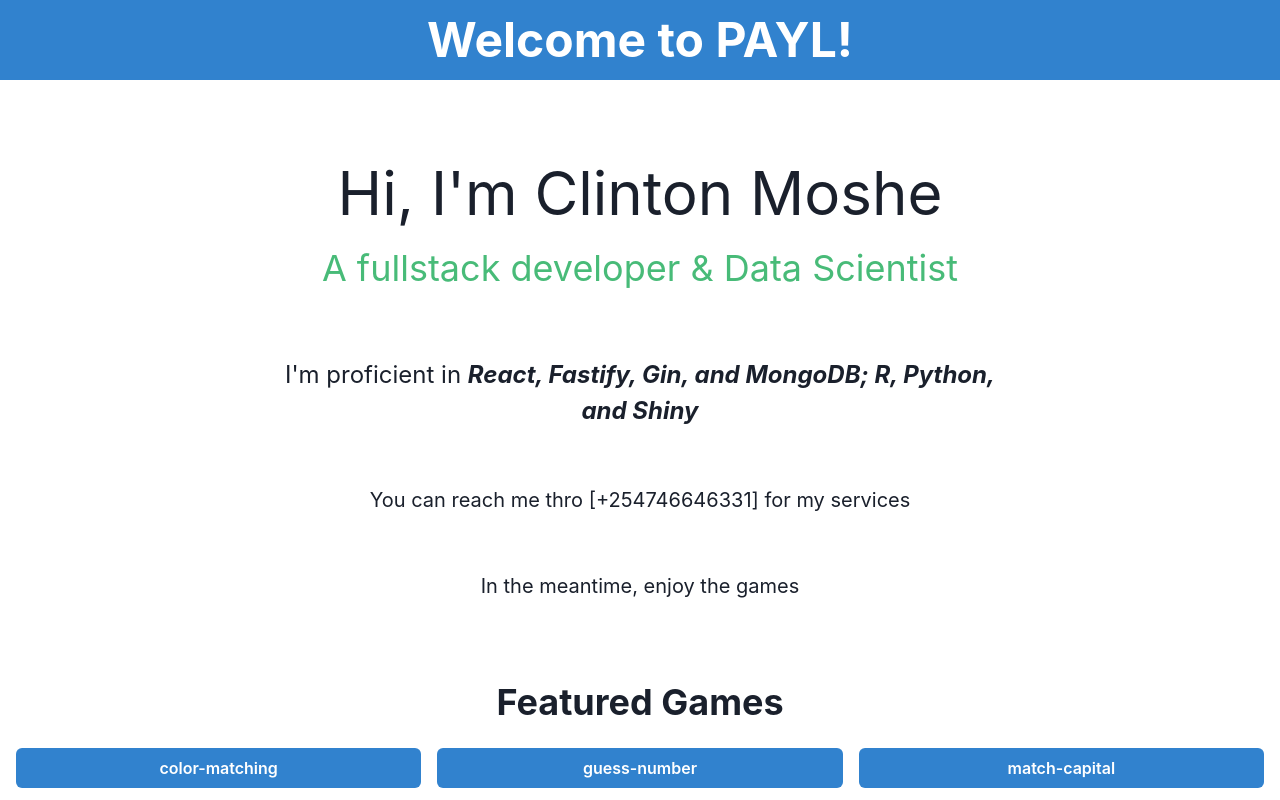
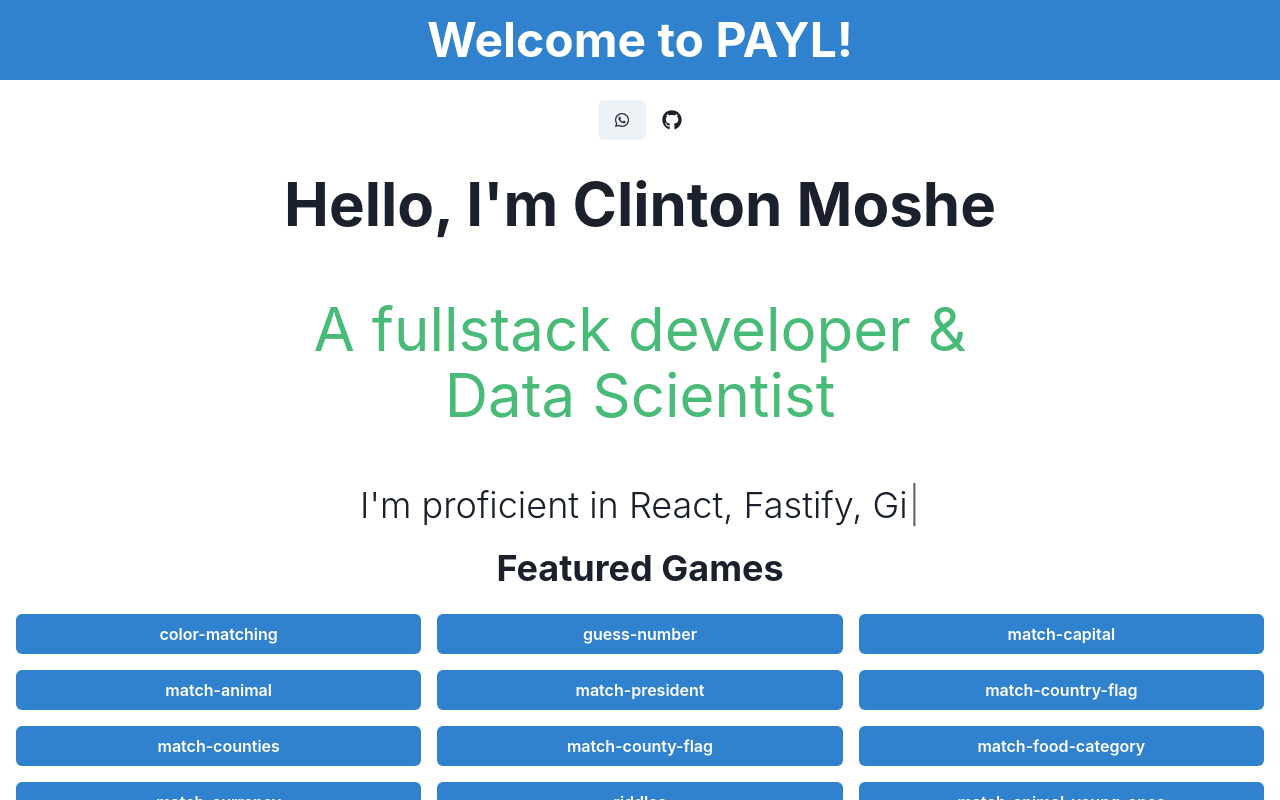
Before and after one commit to clinton-mwachia/react-games, a React (Vite) app: page / in a window 1280 px wide. Shown: the top 800 px of the page. Built offline with nearby package versions, Linux system fonts and the light colour scheme.

Commit message:
added typerwriter effect

```diff
--- a/src/views/home/Home.jsx
+++ b/src/views/home/Home.jsx
@@ -1,4 +1,4 @@
-import { Box } from "@chakra-ui/react";
+import { Box, HStack } from "@chakra-ui/react";
 import {
   SimpleGrid,
   Heading,
@@ -8,8 +8,11 @@ import {
   Stack,
   Center,
 } from "@chakra-ui/react";
+import { Link } from "react-router-dom";
 import { useEffect } from "react";
 import { ArrowDownIcon } from "@chakra-ui/icons";
+import { FaWhatsapp, FaGithub } from "react-icons/fa";
+import Typewriter from "typewriter-effect";
 
 const Home = () => {
   useEffect(() => {
@@ -34,6 +37,13 @@ const Home = () => {
     { to: "/eng-to-kis", name: "english to kiswahili" },
   ];
 
+  const WhatsappContact = () => {
+    const message = `
+    Hello, How are you doing today? what services do you offer?`;
+    const whatsappLink = `https://wa.me/?text=${encodeURIComponent(message)}`;
+    window.open(whatsappLink);
+  };
+
   return (
     <Box textAlign="center" fontSize="xl">
       {/* Header */}
@@ -44,30 +54,52 @@ const Home = () => {
       </Box>
       {/* Hero Section */}
       <Container maxW={"3xl"}>
+        <Center mt={3} padding={2}>
+          <HStack spacing={4}>
+            <Button onClick={WhatsappContact}>
+              <FaWhatsapp />
+            </Button>
+            <Link>
+              <FaGithub />
+            </Link>
+          </HStack>
+        </Center>
         <Stack
           as={Box}
           textAlign={"center"}
           spacing={{ base: 8, md: 14 }}
-          py={{ base: 20, md: 20 }}
+          py={5}
         >
+          <Heading fontSize={{ base: "2xl", sm: "4xl", md: "6xl" }}>
+            Hello, I&apos;m Clinton Moshe <br />
+          </Heading>
           <Heading
             fontWeight={400}
             fontSize={{ base: "2xl", sm: "4xl", md: "6xl" }}
             lineHeight={"110%"}
           >
-            Hi, I&apos;m Clinton Moshe <br />
-            <Text as={"span"} color={"green.400"} fontSize={"4xl"}>
+            <Text
+              as={"span"}
+              color={"green.400"}
+              fontSize={{ base: "2xl", sm: "4xl", md: "6xl" }}
+            >
               A fullstack developer & Data Scientist
             </Text>
           </Heading>
-          <Text fontSize={"2xl"}>
-            I&apos;m proficient in{" "}
-            <b>
-              <i>React, Fastify, Gin, and MongoDB; R, Python, and Shiny</i>
-            </b>
-          </Text>
-          <Text>You can reach me thro [+254746646331] for my services </Text>
-          <Text>In the meantime, enjoy the games</Text>
+          <Heading fontWeight={300}>
+            <Typewriter
+              options={{
+                strings: [
+                  "I'm proficient in React, Fastify, Gin, and MongoDB",
+                  "R & Python",
+                  "You can contact me for my services",
+                  "In the meantime, enjoy the games",
+                ],
+                autoStart: true,
+                loop: true,
+              }}
+            />
+          </Heading>
         </Stack>
       </Container>
       {/* Featured Games Section */}
```
